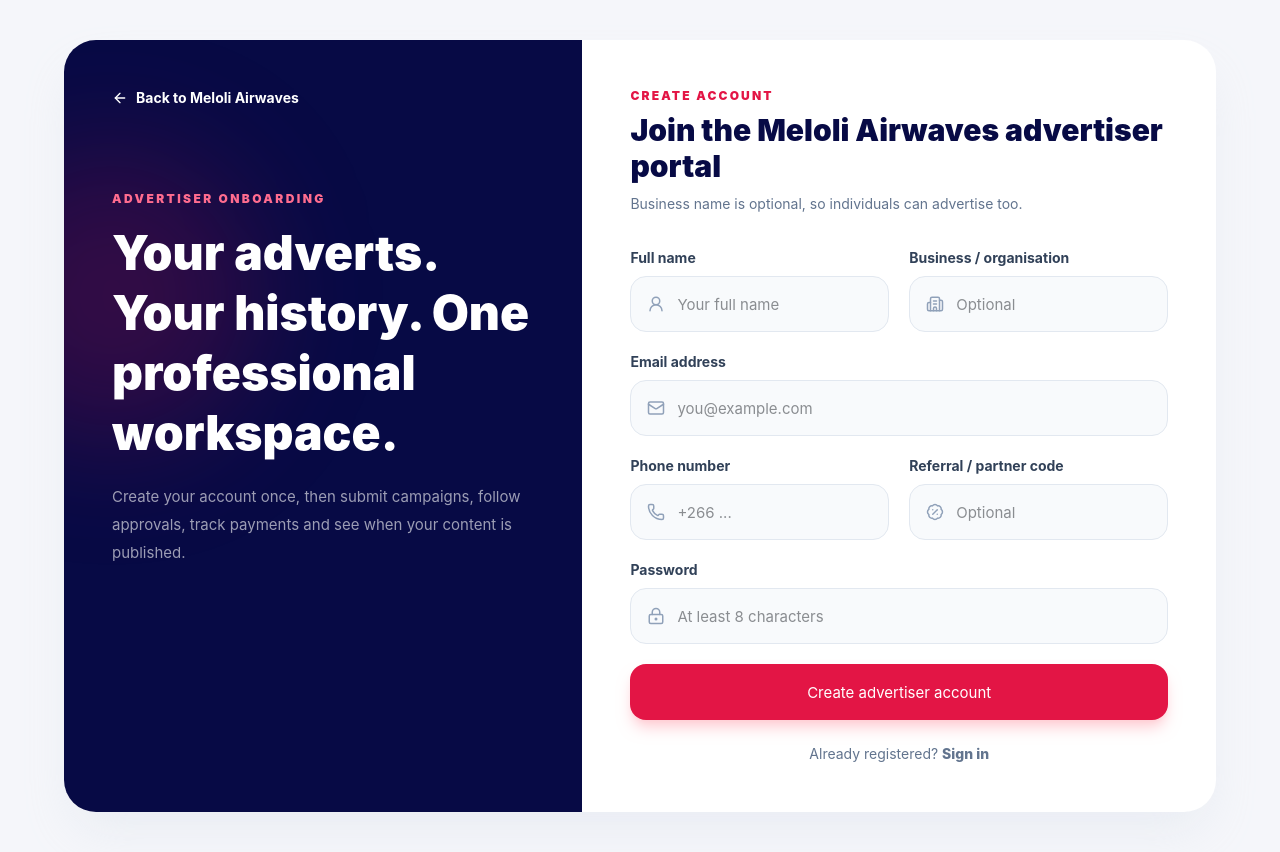
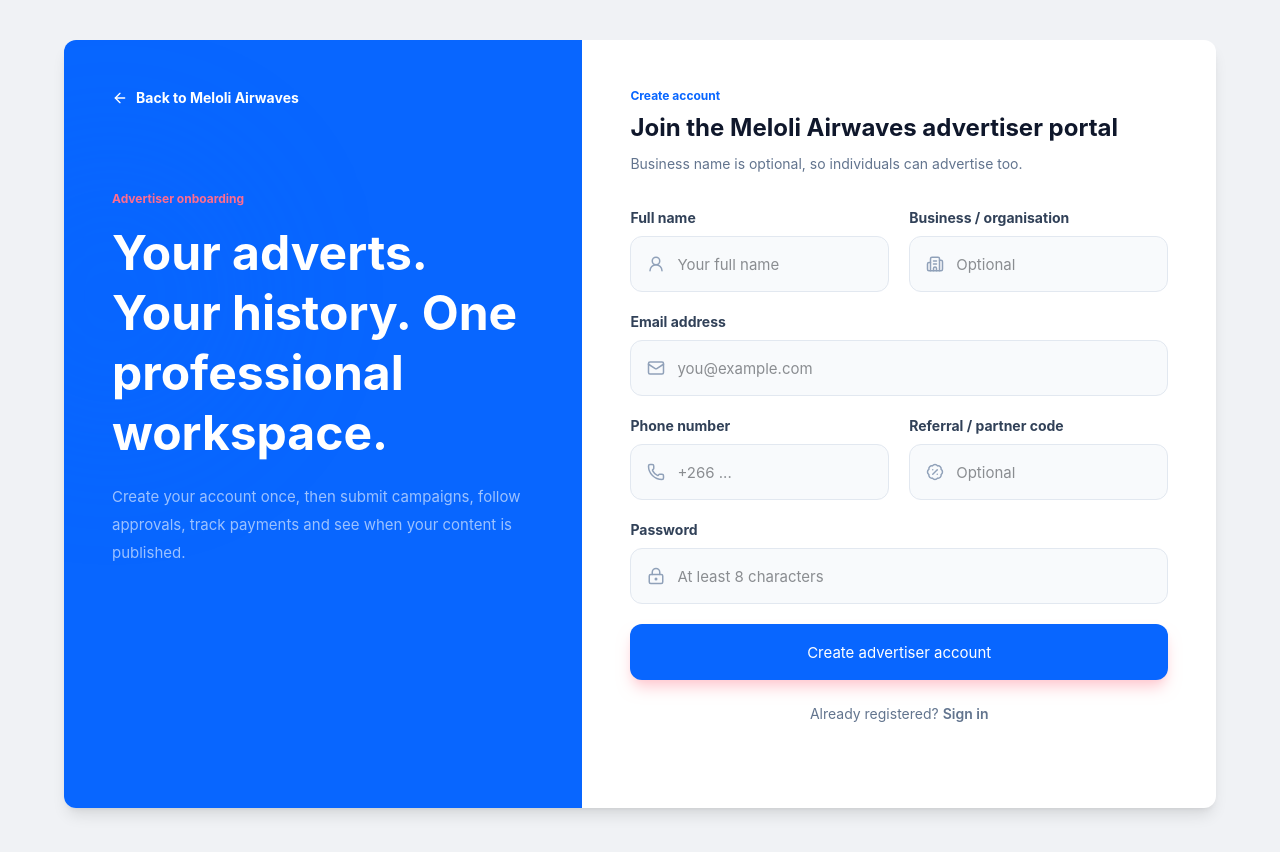
Before and after one commit to ithute-stak/meloli, a Next.js app in the folder apps/frontend/: page /register in a window 1280 px wide. Built offline with nearby package versions, Linux system fonts and the light colour scheme; no server answers.

Commit message:
style: align core user flows with Facebook-inspired visual system

```diff
--- a/apps/frontend/app/register/page.tsx
+++ b/apps/frontend/app/register/page.tsx
@@ -30,14 +30,14 @@ export default function RegisterPage(){
     }catch(err){setError(err instanceof Error?err.message:"Unable to create account");}
     finally{setLoading(false);}
   }
-  return <main className="min-h-screen bg-[#f5f6fa] p-4 sm:p-6 lg:p-10">
-    <div className="mx-auto grid min-h-[calc(100vh-2rem)] max-w-6xl overflow-hidden rounded-[2rem] bg-white shadow-2xl shadow-slate-300/30 lg:grid-cols-[.9fr_1.1fr]">
-      <section className="relative overflow-hidden bg-[#070a45] p-8 text-white sm:p-10 lg:p-12">
-        <div className="absolute -left-24 top-28 h-72 w-72 rounded-full bg-[#e31545]/20 blur-3xl"/>
+  return <main className="min-h-screen bg-[#f0f2f5] p-4 sm:p-6 lg:p-10">
+    <div className="mx-auto grid min-h-[calc(100vh-2rem)] max-w-6xl overflow-hidden rounded-xl bg-white shadow-lg shadow-black/10 lg:grid-cols-[.9fr_1.1fr]">
+      <section className="relative overflow-hidden bg-[#0866ff] p-8 text-white sm:p-10 lg:p-12">
+        <div className="absolute -left-24 top-28 h-72 w-72 rounded-full bg-[#0866ff]/20 blur-3xl"/>
         <Link href="/" className="relative inline-flex items-center gap-2 text-sm font-bold text-white/70"><ArrowLeft size={16}/> Back to {tenantName}</Link>
-        <div className="relative mt-20 max-w-md"><p className="text-xs font-black uppercase tracking-[.2em] text-[#ff6c8f]">Advertiser onboarding</p><h1 className="mt-4 text-4xl font-black leading-tight sm:text-5xl">Your adverts. Your history. One professional workspace.</h1><p className="mt-5 leading-7 text-white/60">Create your account once, then submit campaigns, follow approvals, track payments and see when your content is published.</p></div>
+        <div className="relative mt-20 max-w-md"><p className="text-xs font-bold tracking-normal text-[#ff6c8f]">Advertiser onboarding</p><h1 className="mt-4 text-3xl font-bold leading-tight sm:text-5xl">Your adverts. Your history. One professional workspace.</h1><p className="mt-5 leading-7 text-white/60">Create your account once, then submit campaigns, follow approvals, track payments and see when your content is published.</p></div>
       </section>
-      <section className="p-6 sm:p-10 lg:p-12"><div className="mx-auto max-w-xl"><div className="mb-8"><p className="text-xs font-black uppercase tracking-[.18em] text-[#e31545]">Create account</p><h2 className="mt-2 text-3xl font-black text-[#070a45]">Join the {tenantName} advertiser portal</h2><p className="mt-2 text-sm leading-6 text-slate-500">Business name is optional, so individuals can advertise too.</p></div>
+      <section className="p-6 sm:p-10 lg:p-12"><div className="mx-auto max-w-xl"><div className="mb-8"><p className="text-xs font-bold tracking-normal text-[#0866ff]">Create account</p><h2 className="mt-2 text-2xl font-bold text-slate-900">Join the {tenantName} advertiser portal</h2><p className="mt-2 text-sm leading-6 text-slate-500">Business name is optional, so individuals can advertise too.</p></div>
         <form className="grid gap-5 sm:grid-cols-2" onSubmit={submit}>
           <Field icon={<UserRound/>} label="Full name"><input value={form.full_name} onChange={e=>update("full_name",e.target.value)} required placeholder="Your full name"/></Field>
           <Field icon={<Building2/>} label="Business / organisation"><input value={form.business_name} onChange={e=>update("business_name",e.target.value)} placeholder="Optional"/></Field>
@@ -45,13 +45,13 @@ export default function RegisterPage(){
           <Field icon={<Phone/>} label="Phone number"><input value={form.phone} onChange={e=>update("phone",e.target.value)} placeholder="+266 ..."/></Field>
           <Field icon={<BadgePercent/>} label="Referral / partner code"><input value={form.referral_code} onChange={e=>update("referral_code",e.target.value.toUpperCase())} placeholder="Optional"/></Field>
           <div className="sm:col-span-2"><Field icon={<LockKeyhole/>} label="Password"><input type="password" minLength={8} value={form.password} onChange={e=>update("password",e.target.value)} required placeholder="At least 8 characters"/></Field></div>
-          {error&&<div className="sm:col-span-2 rounded-2xl border border-rose-200 bg-rose-50 px-4 py-3 text-sm font-semibold text-rose-700">{error}</div>}
-          <button disabled={loading} className="sm:col-span-2 flex h-14 items-center justify-center gap-2 rounded-2xl bg-[#e31545] font-extrabold text-white shadow-lg shadow-rose-200 disabled:opacity-60">{loading&&<Loader2 className="animate-spin" size={18}/>} {loading?"Creating account...":"Create advertiser account"}</button>
+          {error&&<div className="sm:col-span-2 rounded-xl border border-rose-200 bg-rose-50 px-4 py-3 text-sm font-semibold text-rose-700">{error}</div>}
+          <button disabled={loading} className="sm:col-span-2 flex h-14 items-center justify-center gap-2 rounded-xl bg-[#0866ff] font-semibold text-white shadow-lg shadow-rose-200 disabled:opacity-60">{loading&&<Loader2 className="animate-spin" size={18}/>} {loading?"Creating account...":"Create advertiser account"}</button>
         </form>
-        <p className="mt-6 text-center text-sm text-slate-500">Already registered? <Link href={form.tenant_slug?"/login?tenant="+form.tenant_slug:"/login"} className="font-extrabold text-[#070a45]">Sign in</Link></p>
+        <p className="mt-6 text-center text-sm text-slate-500">Already registered? <Link href={form.tenant_slug?"/login?tenant="+form.tenant_slug:"/login"} className="font-semibold text-slate-900">Sign in</Link></p>
       </div></section>
     </div>
   </main>
 }
 
-function Field({icon,label,children}:{icon:React.ReactNode;label:string;children:React.ReactNode}){return <label className="block"><span className="mb-2 block text-sm font-bold text-slate-700">{label}</span><div className="flex h-14 items-center gap-3 rounded-2xl border border-slate-200 bg-slate-50 px-4 focus-within:border-[#070a45] focus-within:bg-white"><span className="text-slate-400 [&>svg]:h-[18px] [&>svg]:w-[18px]">{icon}</span><div className="min-w-0 flex-1 [&>input]:h-12 [&>input]:w-full [&>input]:bg-transparent [&>input]:text-sm [&>input]:outline-none">{children}</div></div></label>}
+function Field({icon,label,children}:{icon:React.ReactNode;label:string;children:React.ReactNode}){return <label className="block"><span className="mb-2 block text-sm font-bold text-slate-700">{label}</span><div className="flex h-14 items-center gap-3 rounded-xl border border-slate-200 bg-slate-50 px-4 focus-within:border-[#0866ff] focus-within:bg-white"><span className="text-slate-400 [&>svg]:h-[18px] [&>svg]:w-[18px]">{icon}</span><div className="min-w-0 flex-1 [&>input]:h-12 [&>input]:w-full [&>input]:bg-transparent [&>input]:text-sm [&>input]:outline-none">{children}</div></div></label>}
```
